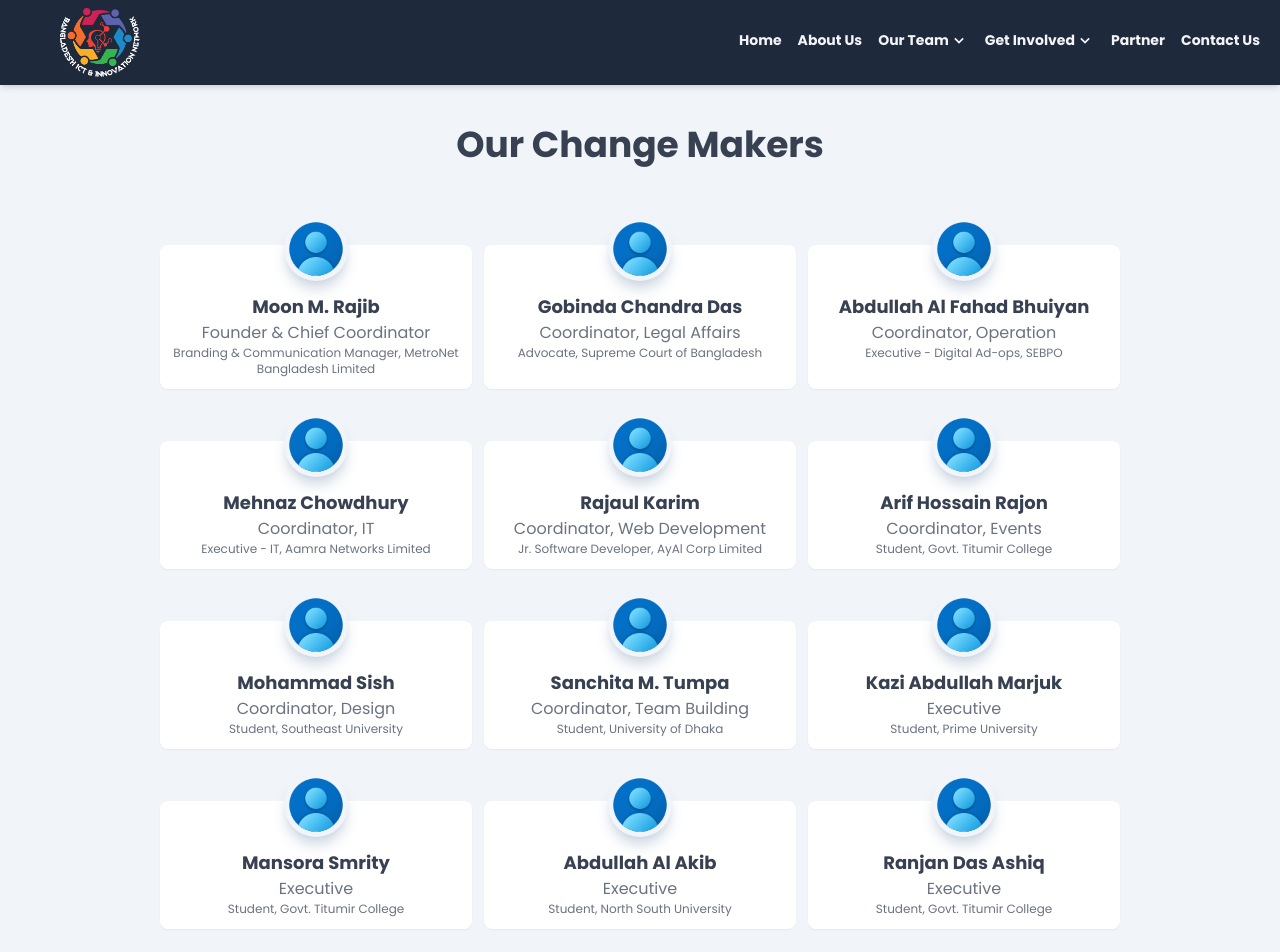
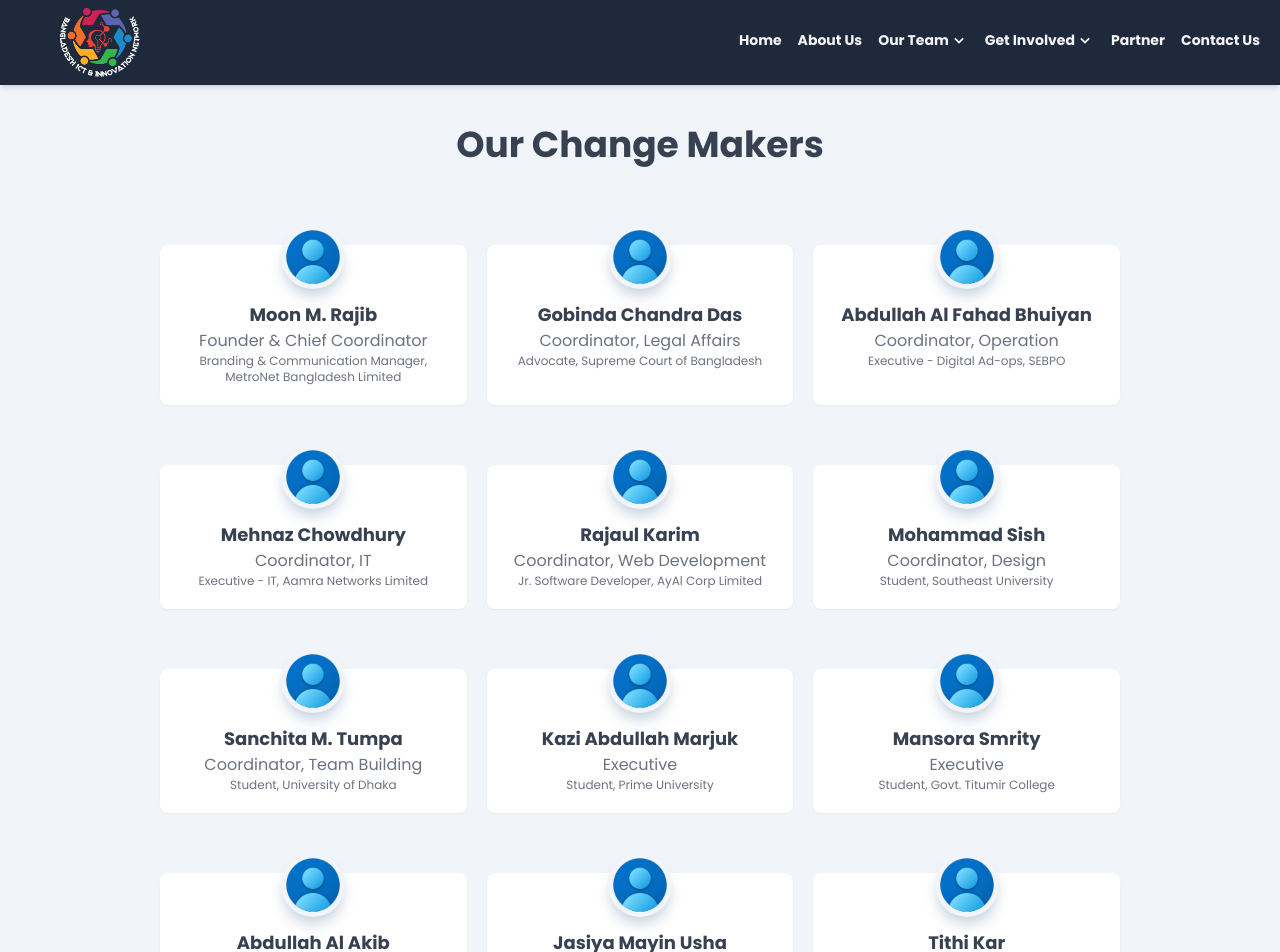
Before and after one commit to Rajaul2810/biin, a Next.js app: page /changeMaker in a window 1280 px wide. Shown: the top 952 px of the page. Built offline with nearby package versions, Linux system fonts and the light colour scheme.

Commit message:
remove 3 changeMaker

```diff
--- a/src/app/changeMaker/page.jsx
+++ b/src/app/changeMaker/page.jsx
@@ -38,13 +38,7 @@ const makers = [
         profession: 'Jr. Software Developer, AyAl Corp Limited',
         image: user
     },
-    {
-        id: 6,
-        name: 'Arif Hossain Rajon',
-        rule: 'Coordinator, Events',
-        profession: 'Student, Govt. Titumir College',
-        image: user
-    },
+
     {
         id: 7,
         name: 'Mohammad Sish',
@@ -80,13 +74,7 @@ const makers = [
         profession: 'Student, North South University',
         image: user
     },
-    {
-        id: 12,
-        name: 'Ranjan Das Ashiq',
-        rule: 'Executive',
-        profession: 'Student, Govt. Titumir College',
-        image: user
-    },
+
     {
         id: 13,
         name: 'Jasiya Mayin Usha',
@@ -101,13 +89,6 @@ const makers = [
         profession: 'Student, Bangladesh University of Textiles-BUTEX',
         image: user
     },
-    {
-        id: 15,
-        name: 'Mobashwira Zannat',
-        rule: 'Executive',
-        profession: 'Student, Govt. College of Applied Human Science',
-        image: user
-    },
 
 ]
 
@@ -117,10 +98,10 @@ const ChangeMaker = () => {
             <div>
                 <h1 className=' text-center text-4xl font-bold pb-10 text-gray-700'> Our Change Makers</h1>
                 <div className=' flex justify-center'>
-                    <div className=' w-11/12 md:w-3/4 grid gap-3 grid-cols-1 sm:grid-cols-2 lg:grid-cols-3 '>
+                    <div className=' w-11/12 md:w-3/4 grid gap-5 grid-cols-1 sm:grid-cols-2 lg:grid-cols-3 '>
                         {
                             makers.map((item) =>
-                                <div key={item.id} className='p-3 rounded-lg shadow-sm bg-white  hover:transform hover:scale-105 hover:rounded-none hover:shadow-md duration-150 mt-10 '>
+                                <div key={item.id} className='p-5 rounded-lg shadow-sm bg-white  hover:transform hover:scale-105 hover:rounded-none hover:shadow-md duration-150 mt-10 '>
                                       <p className='flex justify-center'>  <Image src={user} alt='user' className=' rounded-full h-16 w-16 -mt-10 shadow-lg shadow-slate-300 bg-slate-100 object-center ' /></p>
                                     <h1 className=' text-center text-lg font-semibold pt-3 text-gray-700'>{item.name}</h1>
                                     <p className=' text-center text-gray-500 text-md'>{item.rule}</p>
```
